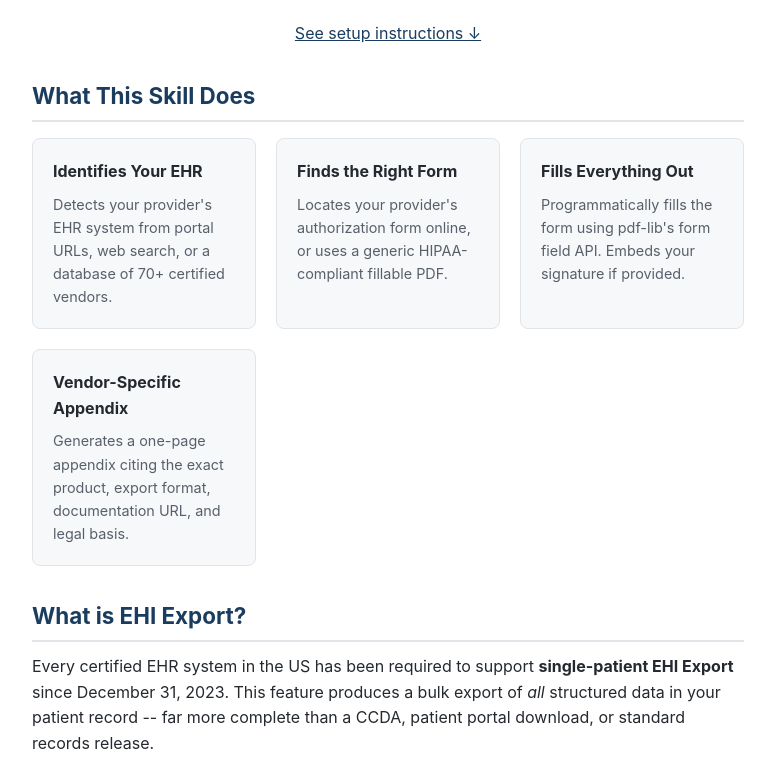
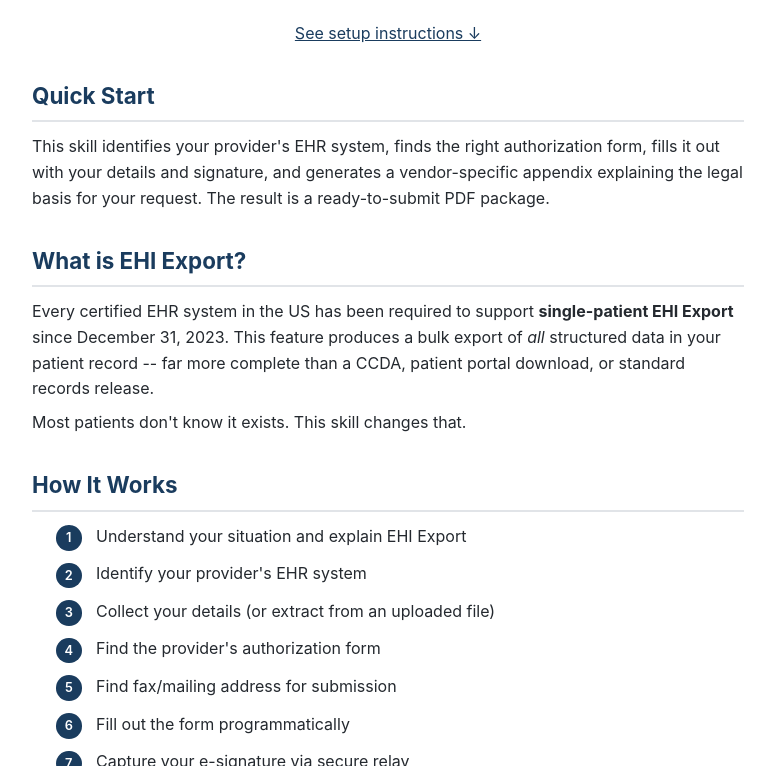
Before and after one commit to jmandel/request-my-ehi, a plain HTML site: page site/index.html in a window 1280 px wide. Shown: the part 491-1257 px from the top of the page, without its empty margins (252-1027 px from the left). Drawn offline with Linux system fonts and the light colour scheme.

Commit message:
Simplify homepage: replace feature cards with 'Quick Start' paragraph
Removes awkward 3+1 card layout, replaces with concise summary sentence.

Co-authored-by: Shelley <shelley@exe.dev>

```diff
--- a/site/index.html
+++ b/site/index.html
@@ -117,25 +117,8 @@
 
 <p style="text-align: center; margin-top: 0.5rem;"><a href="#setup">See setup instructions ↓</a></p>
 
-<h2>What This Skill Does</h2>
-<div class="features">
-  <div class="feature">
-    <h3>Identifies Your EHR</h3>
-    <p>Detects your provider's EHR system from portal URLs, web search, or a database of 70+ certified vendors.</p>
-  </div>
-  <div class="feature">
-    <h3>Finds the Right Form</h3>
-    <p>Locates your provider's authorization form online, or uses a generic HIPAA-compliant fillable PDF.</p>
-  </div>
-  <div class="feature">
-    <h3>Fills Everything Out</h3>
-    <p>Programmatically fills the form using pdf-lib's form field API. Embeds your signature if provided.</p>
-  </div>
-  <div class="feature">
-    <h3>Vendor-Specific Appendix</h3>
-    <p>Generates a one-page appendix citing the exact product, export format, documentation URL, and legal basis.</p>
-  </div>
-</div>
+<h2>Quick Start</h2>
+<p>This skill identifies your provider's EHR system, finds the right authorization form, fills it out with your details and signature, and generates a vendor-specific appendix explaining the legal basis for your request. The result is a ready-to-submit PDF package.</p>
 
 <h2>What is EHI Export?</h2>
 <p>Every certified EHR system in the US has been required to support <strong>single-patient EHI Export</strong> since December 31, 2023. This feature produces a bulk export of <em>all</em> structured data in your patient record -- far more complete than a CCDA, patient portal download, or standard records release.</p>
```
